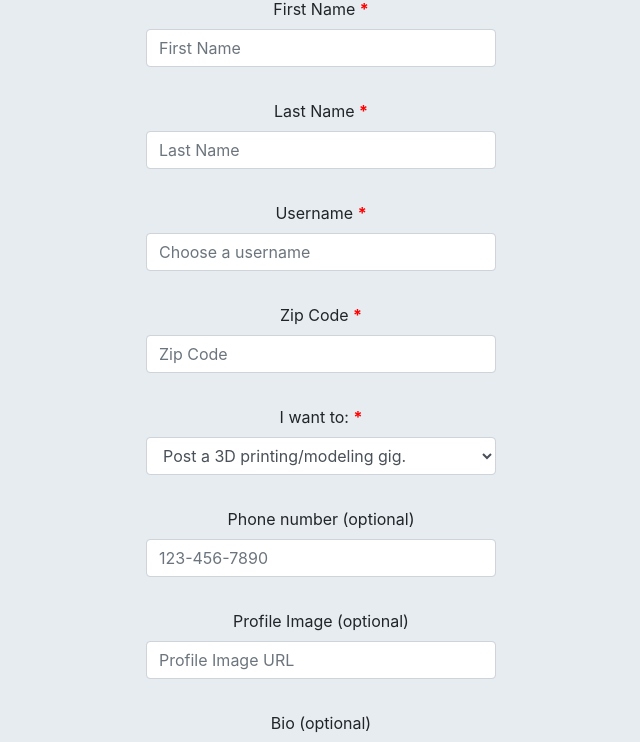
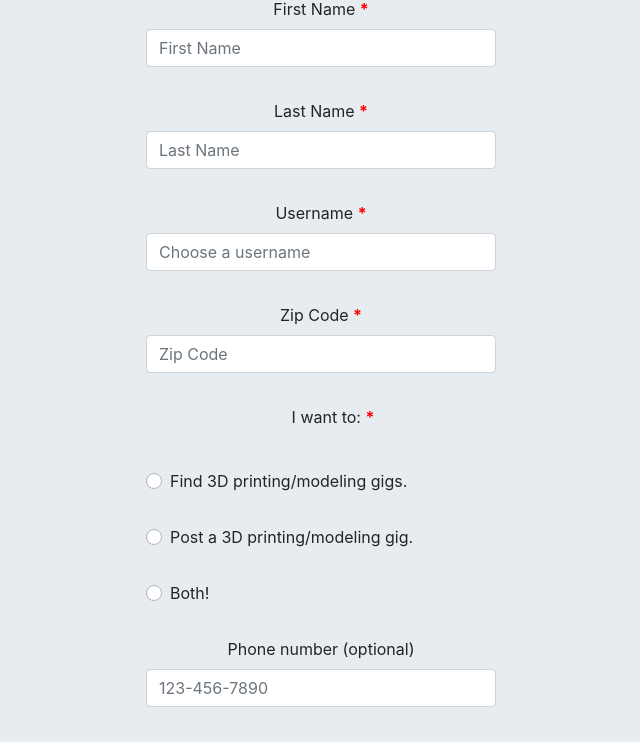
Before and after one commit to hcherewaty/3dlocal, a React (Create React App) app in the folder 3dlocal-client/: page /signup in a window 1280 px wide. Shown: the part 390-1132 px from the top of the page, without its empty margins (319-959 px from the left). Built offline with nearby package versions, Linux system fonts and the light colour scheme.

Commit message:
adds console log message for server auth routes and updates to radio buttons for auth form

```diff
--- a/3dlocal-client/src/components/Auth.js
+++ b/3dlocal-client/src/components/Auth.js
@@ -37,7 +37,7 @@ export default class Auth extends Component {
 
     render() {
 
-        const { SignUp, button, heading, errors, removeErr, history } = this.props;
+        const { signUp, button, heading, errors, removeErr, history } = this.props;
         const { firstName, lastName, username, zipcode, phone, bio, userType, email, password, profileImageUrl } = this.state;
 
         //listen for any change in the route:
@@ -77,7 +77,7 @@ export default class Auth extends Component {
                                 type='password'
                                 // required
                             />
-                            {SignUp &&
+                            {signUp &&
                                 (
                                     <div>
                                         <hr />
@@ -127,12 +127,21 @@ export default class Auth extends Component {
                                             type='number'
                                             // required
                                         />
-                                        <label htmlFor='user-type'>I want to: <span>*</span></label>
-                                        <select className='form-control' id='user-type'name='userType'onChange={this.handleChange} >
-                                            <option value='Seeker'>Post a 3D printing/modeling gig.</option>
-                                            <option value='Maker'>Find 3D printing/modeling gigs.</option>
-                                            <option value='Both'>Both!</option>
-                                        </select>
+                                        <div class='custom-control custom-radio'>
+                                            <label>I want to: <span>*</span></label>
+                                                <div className='radio-select'>
+                                                    <input type='radio' className='custom-control-input' id='user-type-maker' name='userType' value='Maker'onChange={this.handleChange}/>
+                                                    <label htmlFor='user-type-maker' className='custom-control-label' name='userType' value='Maker'>Find 3D printing/modeling gigs.</label>
+                                                </div>
+                                                <div className='radio-select'>
+                                                    <input type='radio' className='custom-control-input' id='user-type-seeker' name='userType' value='Seeker'onChange={this.handleChange}/>
+                                                    <label htmlFor='user-type-seeker' className='custom-control-label' name='userType' value='Seeker'>Post a 3D printing/modeling gig.</label>
+                                                </div>
+                                                <div className='radio-select'>
+                                                    <input type='radio' className='custom-control-input' id='user-type-both' name='userType' value='Both'onChange={this.handleChange}/>
+                                                    <label htmlFor='user-type-both' className='custom-control-label' name='userType' value='Both'>Both!</label>
+                                                </div>
+                                            </div>
                                         <label htmlFor='phone'>Phone number (optional)</label>
                                         <input
                                             autoComplete='off'
--- a/3dlocal-client/src/containers/Routes.js
+++ b/3dlocal-client/src/containers/Routes.js
@@ -21,7 +21,7 @@ const Routes = (props) => {
                 }} />
                 <Route exact path='/signup' render={props => {
                     return (
-                        <Auth auth={authUser} errors={errors} removeErr={removeErr} SignUp button='Sign up' heading='Join the 3DLocal.' {...props}/>
+                        <Auth auth={authUser} errors={errors} removeErr={removeErr} signUp button='Sign up' heading='Join the 3DLocal.' {...props}/>
                     )
                 }} />
             </Switch>
@@ -31,7 +31,7 @@ const Routes = (props) => {
 
 function mapStateToProps(state) {
     return {
-        // currentUser: state.currentUser,
+        currentUser: state.currentUser,
         errors: state.errors
     };
 }
--- a/3dlocal-client/src/index.css
+++ b/3dlocal-client/src/index.css
@@ -102,3 +102,9 @@ label span {
 .checkbox {
   margin-top: 2.3rem;
 }
+
+.radio-select {
+  display: flex;
+  flex-direction: column;
+  align-items: baseline
+}
--- a/3dlocal-client/src/store/actions/auth.js
+++ b/3dlocal-client/src/store/actions/auth.js
@@ -29,6 +29,7 @@ export function authUser(type, userData){
                 .catch( err => {
                     //oopsie dispatch an errrrr
                     dispatch(addErr(err.message));
+                    console.log('Error msg: ', err.message)
                     reject(); //API call 👎
                 })
         });
```
